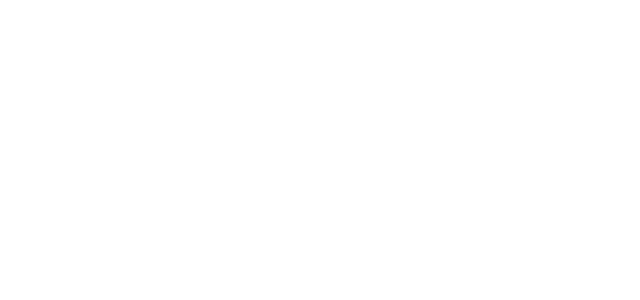
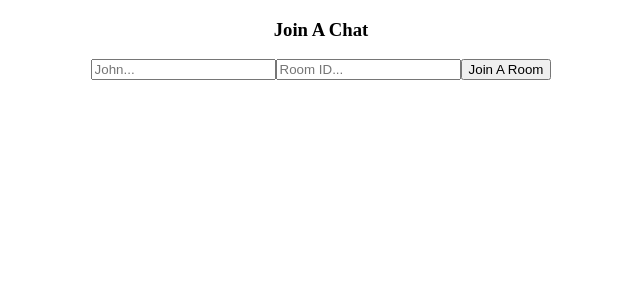
Before and after one commit to hoang-minhhieu/wechat-front, a React (Create React App) app: page / in a window 1280 px wide. Shown: the top 300 px of the page, without its empty margins (319-959 px from the left). Built offline with nearby package versions, Linux system fonts and the light colour scheme; no server answers.

Commit message:
Add room feature to client

```diff
--- a/package.json
+++ b/package.json
@@ -9,6 +9,7 @@
     "react": "^17.0.2",
     "react-dom": "^17.0.2",
     "react-scripts": "5.0.0",
+    "socket.io-client": "^4.4.1",
     "web-vitals": "^2.1.4"
   },
   "scripts": {
--- a/src/App.js
+++ b/src/App.js
@@ -1,8 +1,42 @@
-import './App.css';
+import "./App.css";
+import io from "socket.io-client";
+import { useState } from "react";
+
+
+const socket = io.connect("http://localhost:3001");
 
 function App() {
+  const [username, setUsername] = useState("");
+  const [room, setRoom] = useState("");
+
+  const joinRoom = () => {
+    if (username !== "" && room !== "") {
+      socket.emit("join_room", room);
+      setShowChat(true);
+    }
+  };
+
   return (
     <div className="App">
+
+        <div className="joinChatContainer">
+          <h3>Join A Chat</h3>
+          <input
+            type="text"
+            placeholder="John..."
+            onChange={(event) => {
+              setUsername(event.target.value);
+            }}
+          />
+          <input
+            type="text"
+            placeholder="Room ID..."
+            onChange={(event) => {
+              setRoom(event.target.value);
+            }}
+          />
+          <button onClick={joinRoom}>Join A Room</button>
+        </div>
 
     </div>
   );
```
Also changed, not shown: 1 other file (tests, documents, lock files or other folders).
